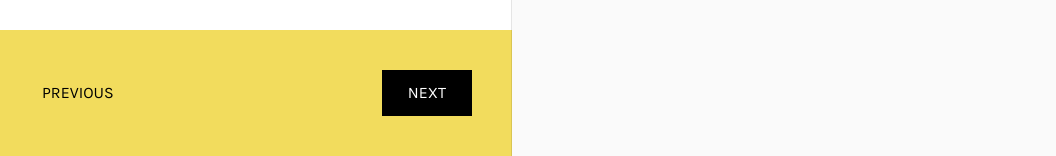
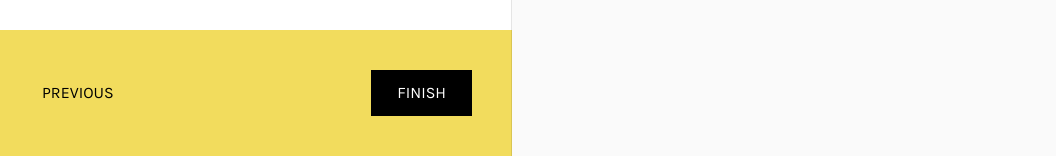
Before and after one commit to CartoDB/shuttle, a Vue app: page /data in a window 1280 px wide. Shown: the part 644-800 px from the top of the page, without its empty margins (0-1056 px from the left). Built offline with nearby package versions, Linux system fonts and the light colour scheme.

Commit message:
disabled / finished for next / prev button

```diff
--- a/src/App.vue
+++ b/src/App.vue
@@ -11,13 +11,13 @@
       </div>
       <ul class="header-actions">
         <li>
-          <button class="header-button is-prev" @click="previousStep">
+          <button class="header-button is-prev" @click="previousStep" :disabled="previousButtonDisabled">
             Previous
           </button>
         </li>
         <li>
-          <button class="header-button" @click="completeStep">
-            Next
+          <button class="header-button" @click="completeStep" :disabled="nextButtonDisabled">
+            {{ nextButtonCaption }}
           </button>
         </li>
       </ul>
@@ -65,6 +65,29 @@ export default {
   },
 
   computed: {
+    nextButtonCaption: function () {
+      const finish = (this.$route.name === 'export' || this.$route.name === steps[steps.length - 1]);
+      return finish ? 'Finish' : 'Next';
+    },
+
+    nextButtonDisabled: function () {
+      if (this.$route.name === 'export') {
+        return true;
+      }
+
+      if (this.$route.name === 'tech') {
+        return this.$store.state.techType === null;
+      }
+
+      // TODO: do disabed logic for data
+
+      return false;
+    },
+
+    previousButtonDisabled: function () {
+      return this.$route.name === steps[0];
+    },
+
     completedSteps: function () {
       return this.$store.state.completedSteps;
     },
@@ -186,4 +209,8 @@ export default {
   border: 2px solid transparent;
   padding-left: 0;
 }
+.header-button[disabled] {
+  opacity: 0.27;
+  pointer-events: none;
+}
 </style>
--- a/src/views/Data.vue
+++ b/src/views/Data.vue
@@ -37,7 +37,8 @@
             <p>Maybe you don't see all the columns you were expecting to see. If this happens it's because the type of map you chose in the previous step doesn't allow the interactaction with this map</p>
           </label>
         </div>
-        <label class="data-item" v-if="columnType !== null && columnsForMapType.length > 0 && rampsForColumnType.length > 0">
+
+        <label class="data-item" v-if="mapType !== 'bubble' && mapType !== 'flow' && columnType !== null && columnsForMapType.length > 0 && rampsForColumnType.length > 0">
           <h3 class="data-subtitle">Choose your color ramp</h3>
           <ul class="data-itemList">
             <li class="data-itemListItem" v-for="ramp in rampsForColumnType" :key="ramp.name" @click="setRamp(ramp.name)" :class="{ 'is-active' : ramp.name === rampName }">
```
